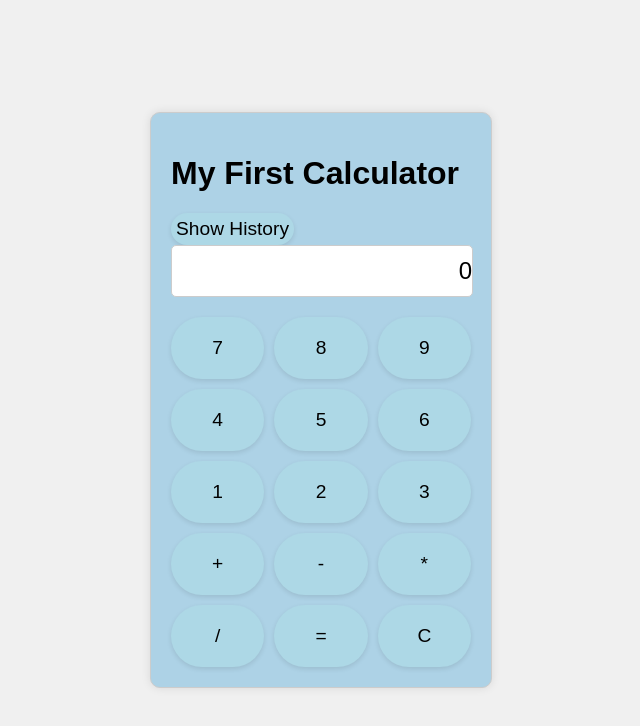
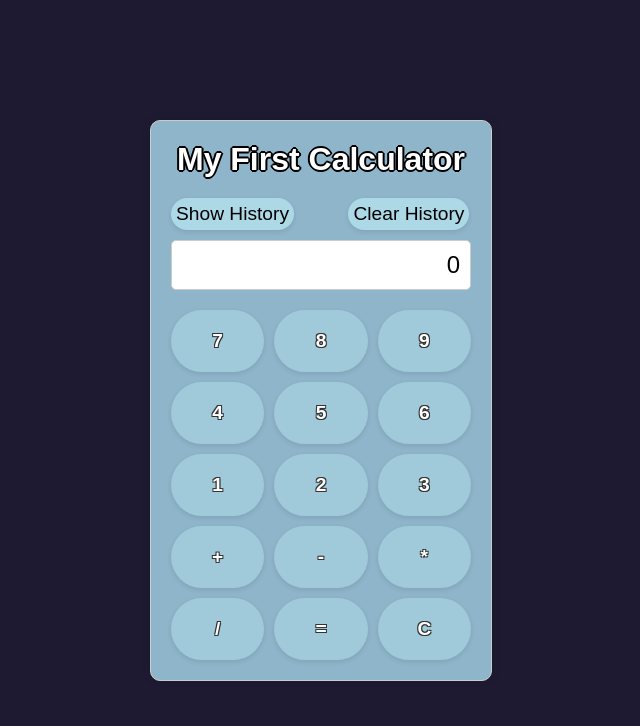
Before and after one commit to taxidriver802/first_calculator, a website: page index.html in a window 1280 px wide. Shown: the whole page, without its empty margins (319-959 px from the left). Drawn offline with Linux system fonts and the light colour scheme.

Commit message:
updated styles && added clear history button

```diff
--- a/index.css
+++ b/index.css
@@ -4,7 +4,7 @@ body {
   justify-content: center;
   align-items: center;
   height: 100vh;
-  background-color: #f0f0f0;
+  background-color: #1e1a31;
   margin: 0;
 }
 
@@ -12,9 +12,24 @@ body {
   border: 1px solid #ccc;
   border-radius: 10px;
   box-shadow: 0 0 10px rgba(0, 0, 0, 0.1);
-  background-color: #add2e6;
+  background-color: #8fb5cb;
   padding: 20px;
   width: 300px;
+}
+
+.calculator__title {
+  text-align: center;
+  margin: 0 0 20px 0;
+  color: #fff;
+  text-shadow:
+    -1px -1px 0 #000,
+    1px -1px 0 #000,
+    -1px 1px 0 #000,
+    1px 1px 0 #000,
+    -2px 0 0 #000,
+    2px 0 0 #000,
+    0 -2px 0 #000,
+    0 2px 0 #000;
 }
 
 .calc__display {
@@ -29,8 +44,9 @@ body {
   text-align: right;
   border: 1px solid #ccc;
   border-radius: 5px;
-  padding: 0;
+  padding: 10px;
   margin-bottom: 10px;
+  box-sizing: border-box;
 }
 
 .calc__buttons {
@@ -56,16 +72,24 @@ body {
   font-size: 1.2em;
   border: none;
   border-radius: 100px;
-  background-color: #add8e6;
+  background-color: #add8e694;
   box-shadow: 0 2px 5px rgba(0, 0, 0, 0.1);
   cursor: pointer;
   transition:
     background-color 0.3s,
     box-shadow 0.3s;
+  text-shadow:
+    -1px -1px 0 #333,
+    1px -1px 0 #333,
+    -1px 1px 0 #333,
+    1px 1px 0 #333;
+  color: #fff;
+  font-weight: bold;
 }
 
 .history__button {
   padding: 5px;
+  margin-bottom: 10px;
   font-size: 1.2em;
   border: none;
   border-radius: 100px;
@@ -77,6 +101,10 @@ body {
 .history__button:hover {
   background-color: #9cc0d6;
   box-shadow: 0 4px 10px rgba(0, 0, 0, 0.2);
+}
+
+.history__button-clear {
+  margin-left: 50px;
 }
 
 .button:hover {
--- a/index.html
+++ b/index.html
@@ -8,12 +8,13 @@
   </head>
   <body>
     <div class="calculator">
-      <h1>My First Calculator</h1>
+      <h1 class="calculator__title">My First Calculator</h1>
       <div class="calc__display">
         <label for="calc__display" class="visually-hidden"
           >Calculator Display</label
         >
         <button class="history__button" id="show-history">Show History</button>
+        <button class="history__button history__button-clear" id="clear-history">Clear History</button>
         <input
           type="text"
           id="calc__display"
--- a/index.js
+++ b/index.js
@@ -2,9 +2,9 @@ document.addEventListener('DOMContentLoaded', function () {
   const display = document.getElementById('calc__display');
   const buttons = document.querySelectorAll('.button');
   const historyButton = document.getElementById('show-history');
+  const clearHistoryButton = document.getElementById('clear-history');
   const history = [];
 
-  // Add event listener for button clicks
   buttons.forEach((button) => {
     button.addEventListener('click', function () {
       const value = this.value;
@@ -15,12 +15,12 @@ document.addEventListener('DOMContentLoaded', function () {
         try {
           const result = eval(display.value);
           display.value = result;
-          // Store the result in history
+
           history.push(result);
           if (history.length > 5) {
-            history.shift(); // Keep only the last 5 results
+            history.shift();
           }
-          console.log('History:', history); // For debugging purposes
+          console.log('History:', history);
         } catch (e) {
           display.value = 'Error';
         }
@@ -39,4 +39,9 @@ document.addEventListener('DOMContentLoaded', function () {
   historyButton.addEventListener('click', function () {
     alert('History: ' + history.join(', '));
   });
+
+  clearHistoryButton.addEventListener('click', function () {
+    history.length = 0;
+    alert('History cleared');
+  });
 });
```
